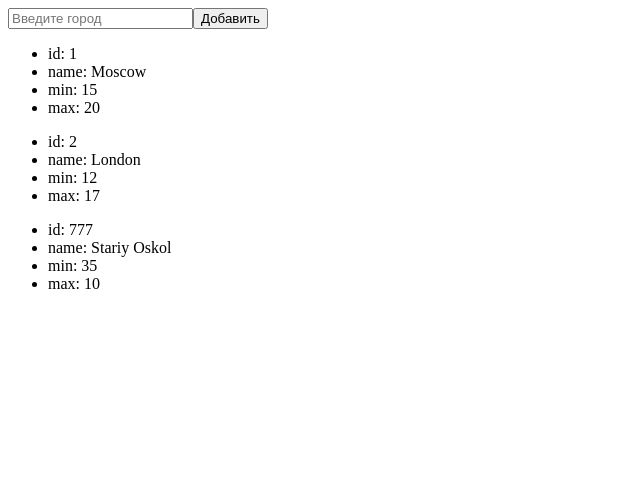
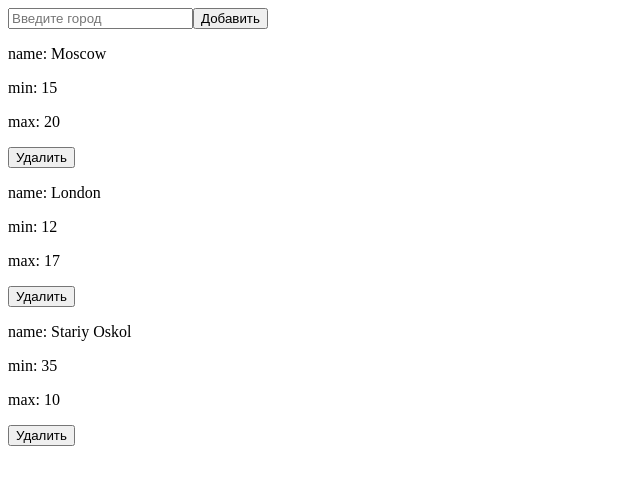
Before and after one commit to Medbrat1995/WeatherApp, a React app: page / in a window 1280 px wide. Shown: the top 484 px of the page, without its empty margins (0-640 px from the left). Built offline with nearby package versions, Linux system fonts and the light colour scheme.

Commit message:
Enabled adding&deleting cities

```diff
--- a/src/actions/index.js
+++ b/src/actions/index.js
@@ -31,7 +31,7 @@ export const changeInput = (str) => ({
 export const fetchCity = (city) => {
     return (dispatch, getState) => {
         dispatch(requestInProcess());
-        return fetch(`http://api.openweathermap.org/data/2.5/weather?q=${city}`)
+        return fetch('http://api.openweathermap.org/data/2.5/weather?q='+city+'&units=metric&APPID=b8b4cec7e0ef27313f5c3aa7808c6c73')
             .then(response => response.json())
             .then(json => console.log('[obabichev] json', json) || dispatch(addCity(json)))
             .then(() => dispatch(receiveSuccess()))
--- a/src/components/CityList.js
+++ b/src/components/CityList.js
@@ -4,9 +4,9 @@ import CityListItem from './CityListItem'
 export default class CityList extends Component {
 
     render() {
-        const {cities} = this.props;
+        const {cities, onDeleteCity} = this.props;
         return (<div>
-            {cities.map(city => <CityListItem city={city}/>)}
+            {cities.map(city => <CityListItem city={city} onDeleteCity={onDeleteCity}/>)}
         </div>)
     }
 
--- a/src/components/CityListItem.js
+++ b/src/components/CityListItem.js
@@ -1,14 +1,18 @@
 import React, {Component} from 'react'
 
 export default class CityListItem extends Component {
+
     render() {
-        const {city} = this.props;
+        const {city, onDeleteCity} = this.props;
 
-        return (<ul>
-            <li>id: {city.id}</li>
-            <li>name: {city.name}</li>
-            <li>min: {city.minTemp}</li>
-            <li>max: {city.maxTemp}</li>
-        </ul>)
+        return (<div>
+            <p>name: {city.name}</p>
+            <p>min: {city.minTemp}</p>
+            <p>max: {city.maxTemp}</p>
+            <button onClick={(e) => {
+                e.preventDefault();
+                onDeleteCity(city.id);
+            }}>Удалить</button>
+        </div>)
     }
 }
--- a/src/containers/App.js
+++ b/src/containers/App.js
@@ -7,7 +7,6 @@ import CityListContainer from './CityListContainer'
 import InputContainer from './InputContainer'
 import reducer from '../reducers/index';
 
-// const store = createStore(reducer, thunkMiddleware && window.__REDUX_DEVTOOLS_EXTENSION__ && window.__REDUX_DEVTOOLS_EXTENSION__());
 
 const storeCreator = (initialState) => {
     const store = createStore(
--- a/src/containers/CityListContainer.js
+++ b/src/containers/CityListContainer.js
@@ -1,6 +1,6 @@
 import {connect} from 'react-redux'
 import CityList from '../components/CityList'
-import {addCity} from '../actions';
+import {addCity, deleteCity} from '../actions';
 
 const mapStateToProps = (state) => ({
     cities: state.page.cities
@@ -10,6 +10,9 @@ const mapDispatchToProps = (dispatch) => {
     return {
         onAddCity: (city) => {
             dispatch(addCity(city))
+        },
+        onDeleteCity: (id) => {
+            dispatch(deleteCity(id))
         }
     }
 };
--- a/src/reducers/page/index.js
+++ b/src/reducers/page/index.js
@@ -1,4 +1,4 @@
-import {addCity, deleteCity, receiveSuccess, receiveFail} from '../../actions/index'
+import {ADD_CITY, DELETE_CITY} from '../../actions/types';
 
 const initialState = {
 			cities: [
@@ -10,17 +10,21 @@ const initialState = {
 
 export default function page(state = initialState, action){
 	switch(action.type){
-		case 'ADD_CITY':
+		case ADD_CITY:
 		return Object.assign({}, state, {
 			cities: [
 			...state.cities,
 			{
 				name: action.city.name,
 				id: action.city.id,
-				minTemp: action.city.minTemp,
-				maxTemp: action.city.maxTemp,
+				minTemp: action.city.main.temp_min,
+				maxTemp: action.city.main.temp_max,
 			}]
 		});
+		case DELETE_CITY:
+			return Object.assign({}, state, {
+				cities: state.cities.filter(city => city.id != action.id)
+			});
 		default:
 			return state;
 	}
```
Also changed, not shown: src/containers/InputContainer.js (line endings or trailing spaces).
